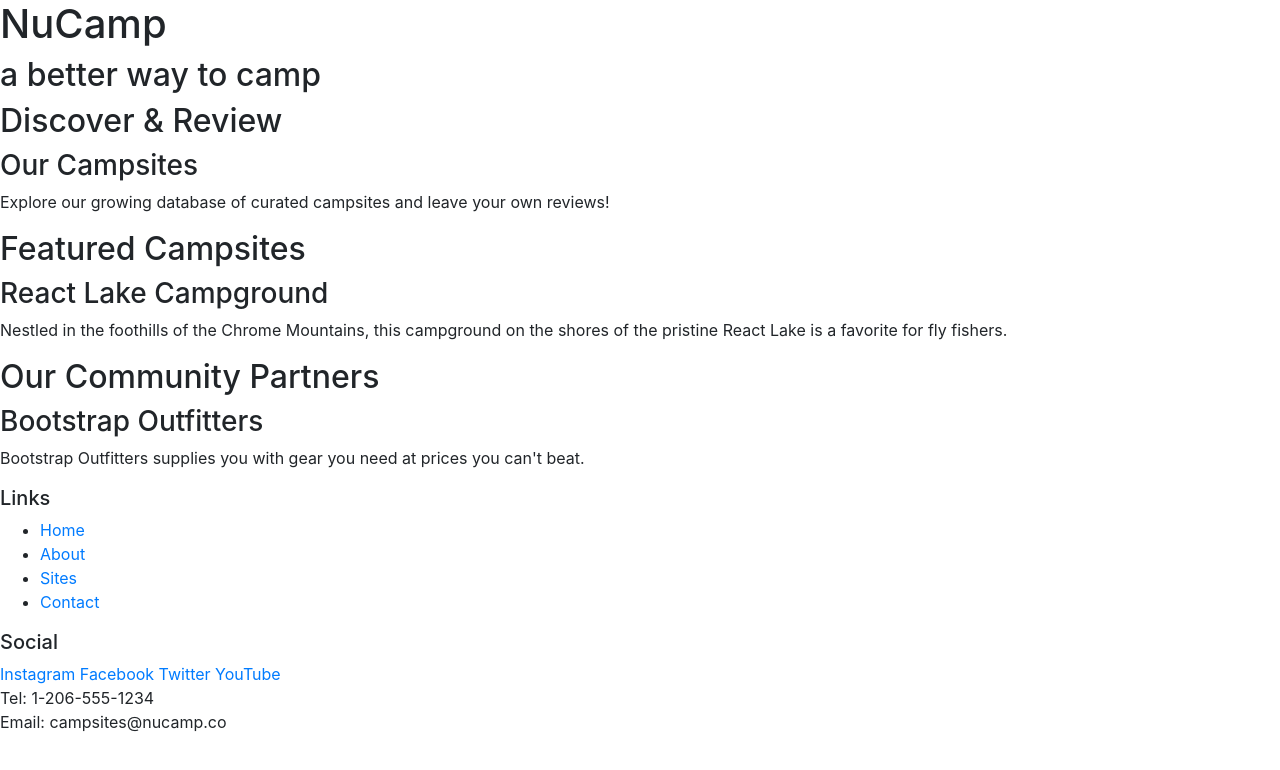
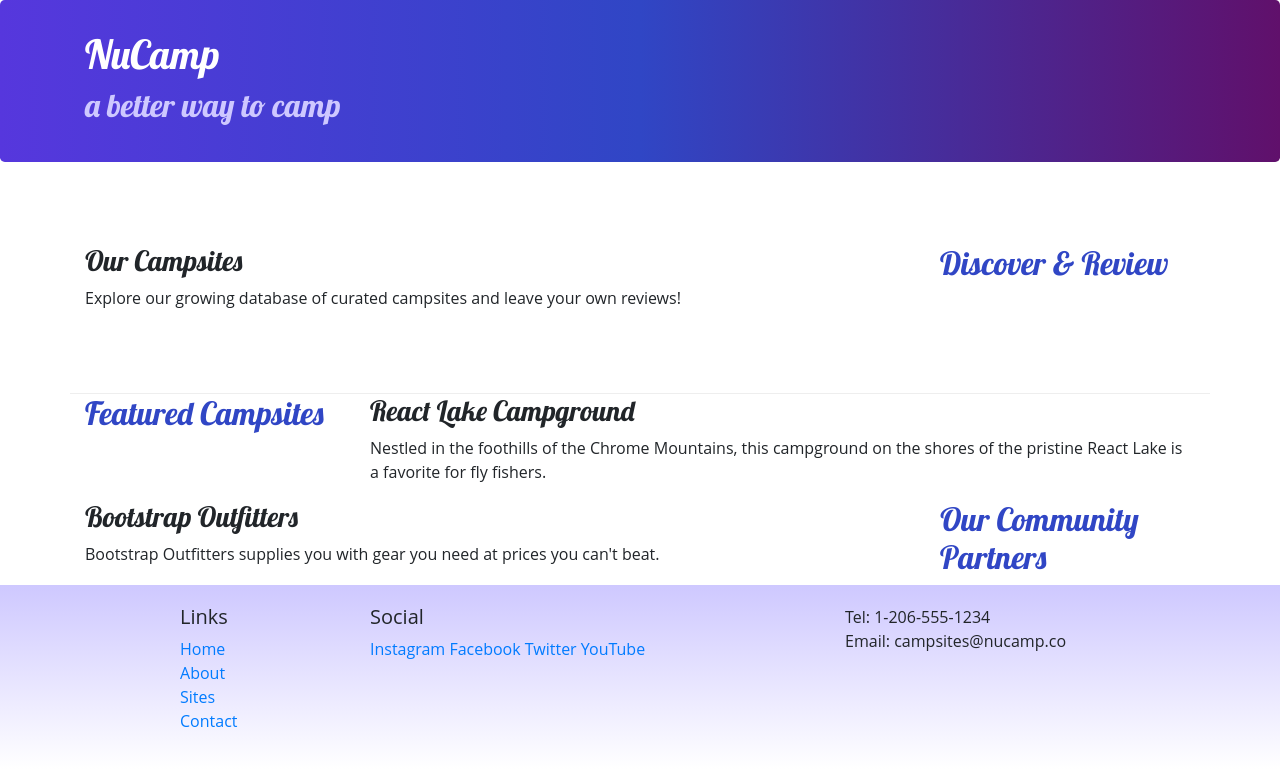
Before and after one commit to Merylynn/newcampsite, a website: page index.html in a window 1280 px wide. Drawn offline with nearby package versions, Linux system fonts and the light colour scheme.

Commit message:
About us page added

```diff
--- /dev/null
+++ b/css/styles.css
@@ -0,0 +1,34 @@
+/* custom styles */
+
+body {
+    font-family: "Open Sans", sans-serif;
+}
+
+h1, h2, h3 {
+    font-family: "Lobster", cursive;
+}
+
+h2 {
+    color:#3046c5;
+}
+
+header h2 {
+    color: #cec8ff;
+}
+
+footer {
+    background-image: linear-gradient(#cec8ff, white);
+    padding: 20px 0;
+}
+
+.jumbotron {
+    padding: 30px;
+    background-image: linear-gradient(to right, #5637dd, #3046c5, #60106b);
+    color: white;
+}
+
+.row-content {
+    padding: 50px 0;
+    border-bottom: 1px ridge;
+    min-height: 200px;
+}
--- a/index.html
+++ b/index.html
@@ -9,56 +9,84 @@
     <!-- Bootstrap CSS -->
     <link rel="stylesheet" href="node_modules/bootstrap/dist/css/bootstrap.min.css" />
 
+    <!-- Google Fonts-->
+    <link href="https://fonts.googleapis.com/css2?family=Lobster&family=Public+Sans:wght@300;400&display=swap" rel="stylesheet">
+
+    <!--Custom Style Sheet-->
+    <link rel="stylesheet" href="css/styles.css" />
+
+
     <title>NuCamp: A Better Way To Camp</title>
 </head>
 
 <body>
 
-    <header>
-        <div>
+    <header class="jumbotron">
+        <div class="container">
+            <div class="row">
+                <div class ="col">
             <h1>NuCamp</h1>
             <h2>a better way to camp</h2>
                 </div>
+            </div>
+        </div>
     </header>
-
-    <div>
+<div class="container">
+        <div class="row row-content">
+            <div class="col-sm-4 - order-sm-last - col-md-3">
                 <h2>Discover & Review</h2>
+            </div>
+            <div class="col">
                 <h3>Our Campsites</h3>
                 <p>Explore our growing database of curated campsites and leave your own reviews!</p>
             </div>
+        </div>
 
-    <div>
+        <div class="row">
+            <div class="col-sm-4 - col-md-3">
                 <h2>Featured Campsites</h2>
+            </div>
+         <div class="col">
             <h3>React Lake Campground</h3>
             <p>Nestled in the foothills of the Chrome Mountains, this campground on the shores of the pristine React Lake is a favorite for fly fishers.</p>
         </div>
+        </div>
 
-    <div>
+        <div class="row">
+            <div class="col-sm-4 - order-sm-last - col-md-3">
                 <h2>Our Community Partners</h2>
+        </div>
+        <div class="col">
                 <h3>Bootstrap Outfitters</h3>
                 <p>Bootstrap Outfitters supplies you with gear you need at prices you can't beat.</p>
             </div>
+        </div>
+    </div>
 
     <footer>
-        <div>
+        <div class="container">
+            <div class="row">
+                <div class="col-4 - col-sm-2 offset-1">
                     <h5>Links</h5>
-            <ul>
+                    <ul class="list-unstyled">
                         <li><a href="#">Home</a></li>
-                <li><a href="#">About</a></li>
+                        <li><a href="/aboutus.html">About</a></li>
                         <li><a href="#">Sites</a></li>
                         <li><a href="#">Contact</a></li>
                     </ul>
                 </div>
-        <div>
+                <div class="col-6 - col-sm-5">
                     <h5>Social</h5>
                     <a href="http://instagram.com/">Instagram</a>
                     <a href="http://facebook.com/">Facebook</a>
                     <a href="http://twitter.com/">Twitter</a>
                     <a href="http://youtube.com/">YouTube</a>
                 </div>
-        <div>
+                <div class="col-sm-4">
                     Tel: 1-206-555-1234<br />
                     Email: campsites@nucamp.co
+                </div>
+            </div>
         </div>
     </footer>
 
```
Also changed, not shown: aboutus.html (added, +104 -0 lines). Lines whose indentation alone changed are shown as unchanged.
